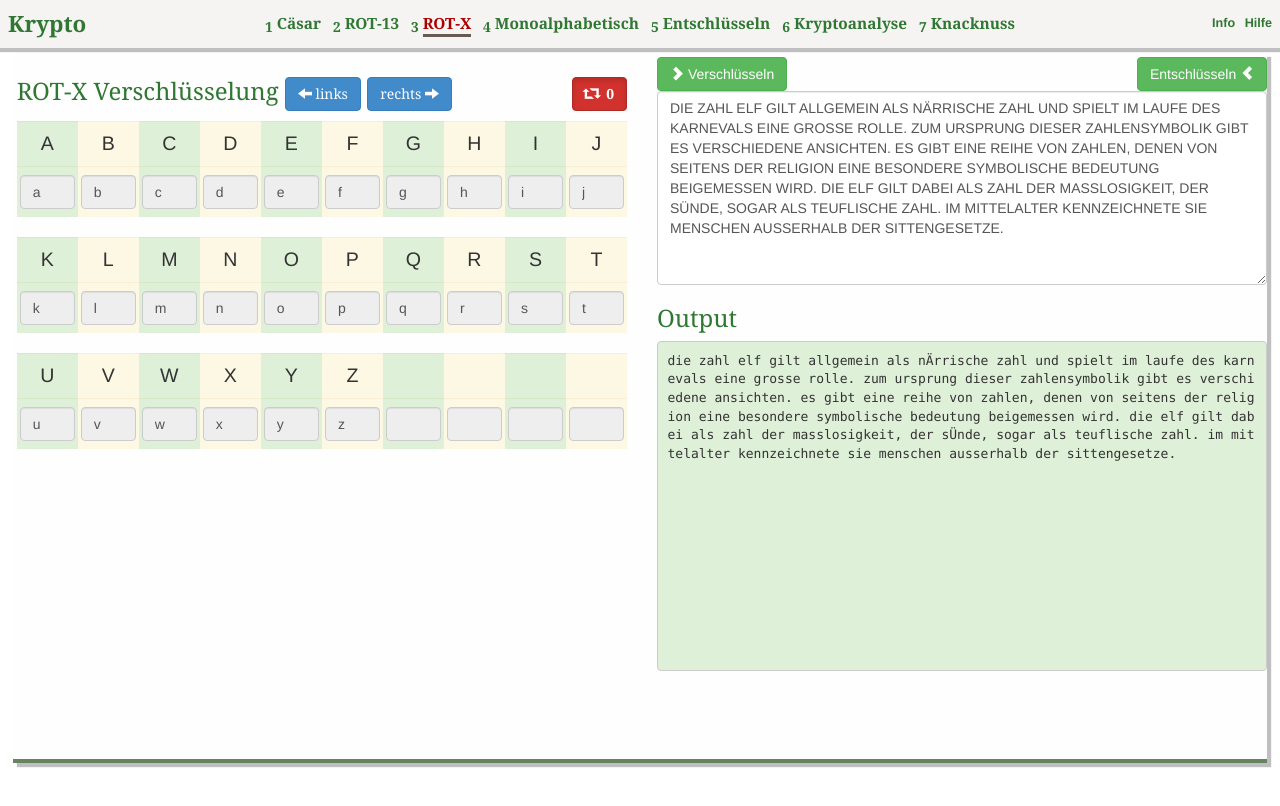
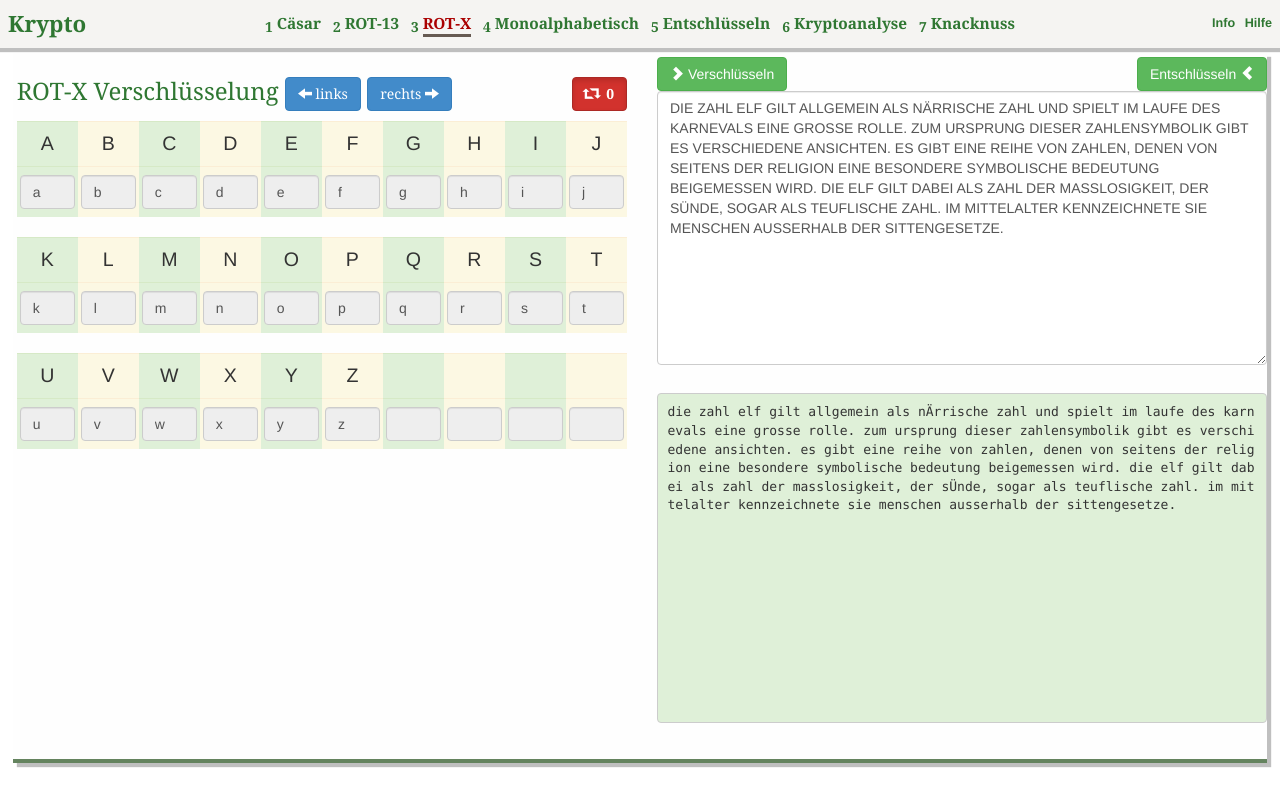
Before and after one commit to mgje/Crypto, a Jekyll site: the page built from exp3/index.html, in a window 1280 px wide. Shown: the top 806 px of the page. Built offline with Jekyll 4.4.1, drawn with Linux system fonts in a browser that asks for light colours; some web fonts are replaced.

Commit message:
column size test

```diff
--- a/exp3/index.html
+++ b/exp3/index.html
@@ -30,8 +30,9 @@ CSName: experiment.css
       <!-- </div> -->
       <button id = "btn_decrypt" type="submit" name="buttondecrypt" class="btn btn-success pull-right" > Entschlüsseln <i class="glyphicon glyphicon-chevron-left"></i> </button>
 
-      <textarea id="inputTxt" class="form-control" rows="9">DIE ZAHL ELF GILT ALLGEMEIN ALS NÄRRISCHE ZAHL UND SPIELT IM LAUFE DES KARNEVALS EINE GROSSE ROLLE. ZUM URSPRUNG DIESER ZAHLENSYMBOLIK GIBT ES VERSCHIEDENE ANSICHTEN. ES GIBT EINE REIHE VON ZAHLEN, DENEN VON SEITENS DER RELIGION EINE BESONDERE SYMBOLISCHE BEDEUTUNG BEIGEMESSEN WIRD. DIE ELF GILT DABEI ALS ZAHL DER MASSLOSIGKEIT, DER SÜNDE, SOGAR ALS TEUFLISCHE ZAHL. IM MITTELALTER KENNZEICHNETE SIE MENSCHEN AUSSERHALB DER SITTENGESETZE.</textarea>
-      <h3>Output</h3>
+      <textarea id="inputTxt" class="form-control" rows="13">DIE ZAHL ELF GILT ALLGEMEIN ALS NÄRRISCHE ZAHL UND SPIELT IM LAUFE DES KARNEVALS EINE GROSSE ROLLE. ZUM URSPRUNG DIESER ZAHLENSYMBOLIK GIBT ES VERSCHIEDENE ANSICHTEN. ES GIBT EINE REIHE VON ZAHLEN, DENEN VON SEITENS DER RELIGION EINE BESONDERE SYMBOLISCHE BEDEUTUNG BEIGEMESSEN WIRD. DIE ELF GILT DABEI ALS ZAHL DER MASSLOSIGKEIT, DER SÜNDE, SOGAR ALS TEUFLISCHE ZAHL. IM MITTELALTER KENNZEICHNETE SIE MENSCHEN AUSSERHALB DER SITTENGESETZE.</textarea>
+      <!-- <h3>Output</h3> -->
+      <br/>
       <pre id="outputTxt" class="height-300 presucces">der Output</pre>
     </form>
     </div>
```
